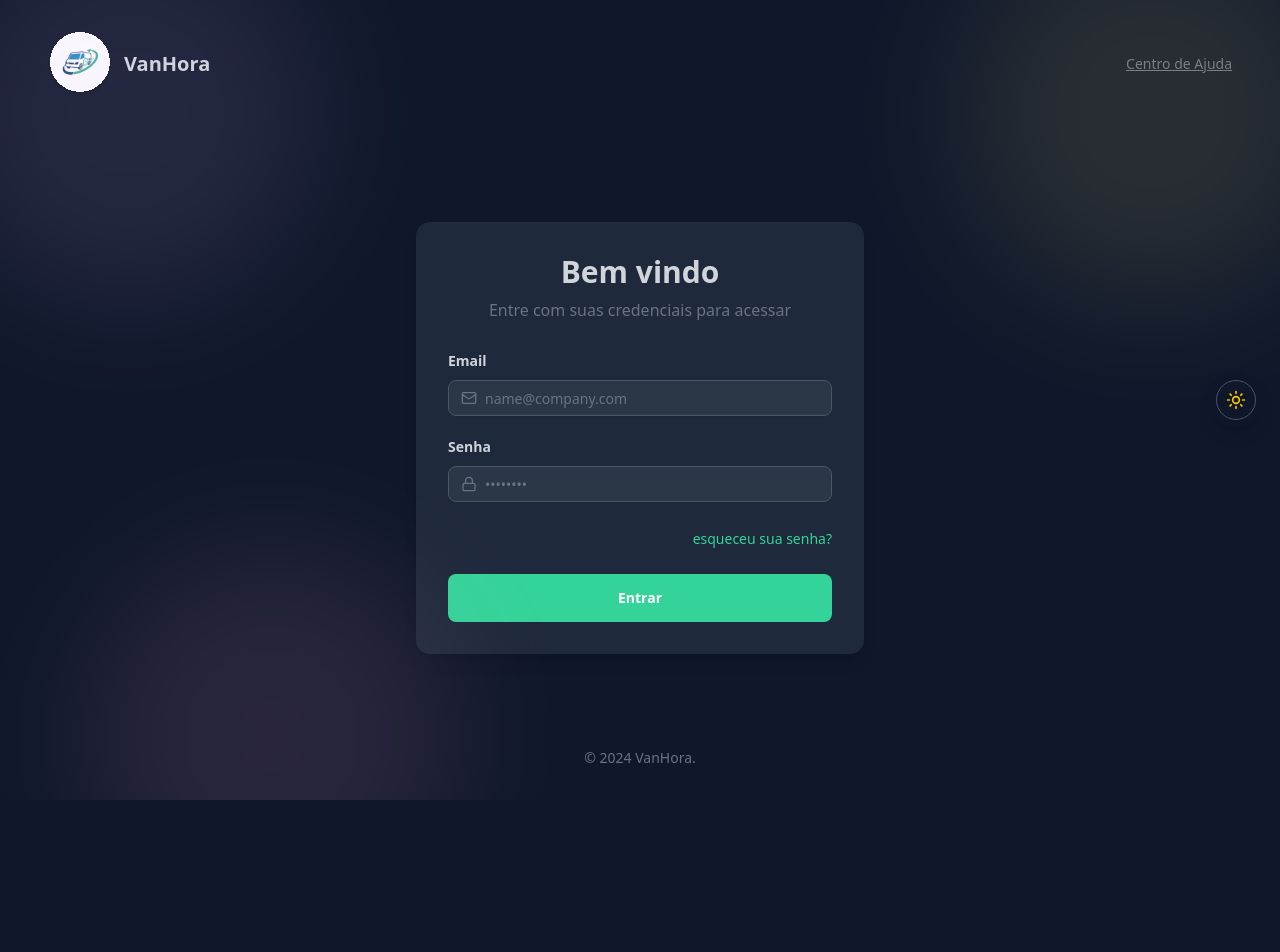
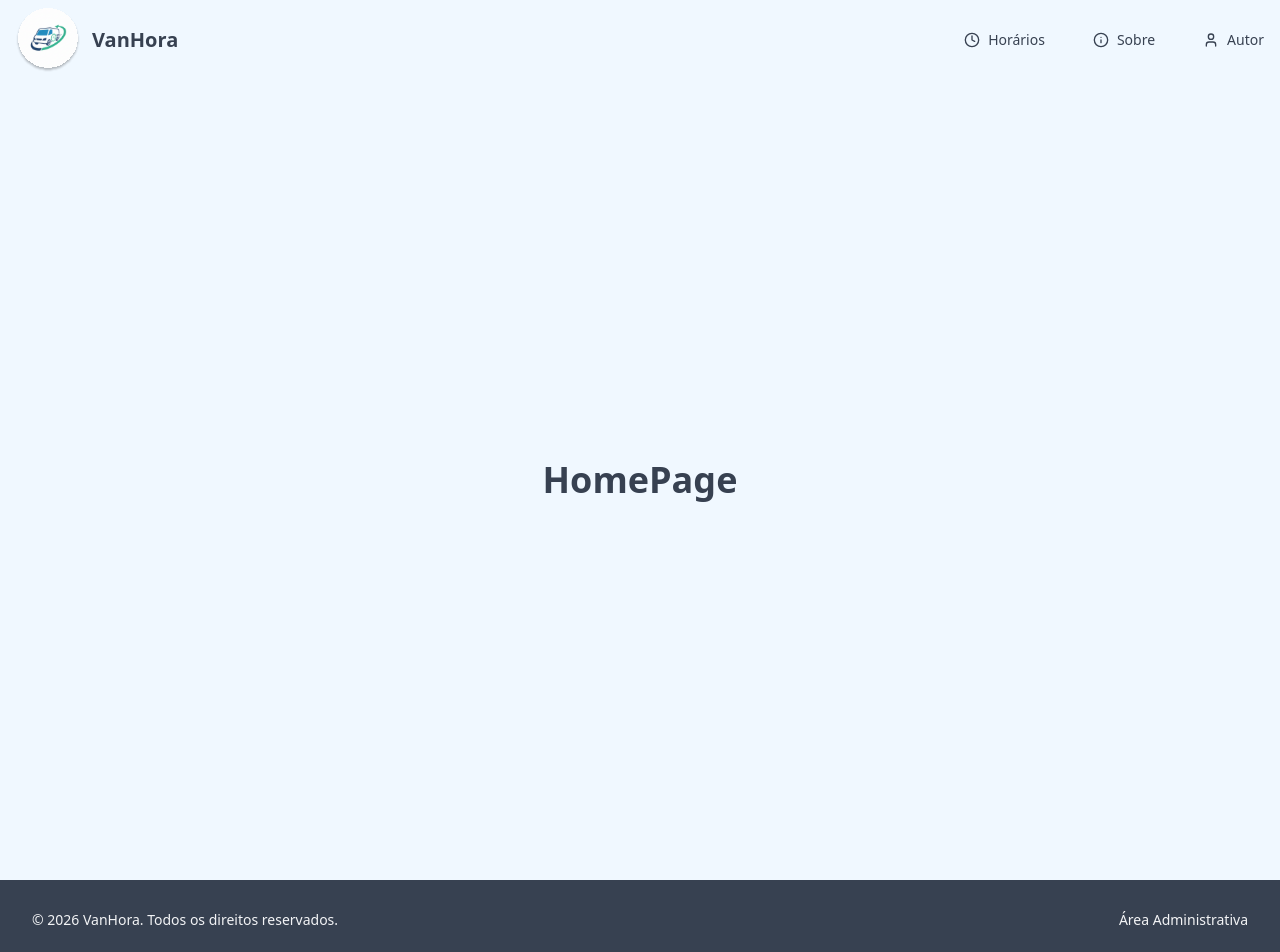
Before and after one commit to KaikMcpe12/vanhora-react, a React (Vite) app: page / in a window 1280 px wide. Shown: the top 952 px of the page. Before the commit the page ends 800 px from the top, so only its background shows below. Built offline with nearby package versions, Linux system fonts and the light colour scheme.

Commit message:
:sparkles: feat: created header and footer homepage

```diff
--- a/src/app.tsx
+++ b/src/app.tsx
@@ -6,7 +6,7 @@ import { router } from './routes'
 export function App() {
   return (
     <>
-      <ThemeProvider defaultTheme="dark" storageKey="vanhora-theme">
+      <ThemeProvider defaultTheme="light" storageKey="vanhora-theme">
         <RouterProvider router={router} />
       </ThemeProvider>
     </>
--- a/src/pages/_layouts/auth.tsx
+++ b/src/pages/_layouts/auth.tsx
@@ -28,7 +28,7 @@ export function AuthLayout() {
       </main>
 
       <footer className="text-muted-foreground pb-8 text-center text-sm">
-        © 2024 VanHora.
+        © 2026 VanHora.
       </footer>
 
       <div className="fixed right-4 top-4 z-50 md:top-1/2 md:-translate-y-1/2 -translate-y-1/2 rounded-full bg-background/80 p-2 shadow-lg backdrop-blur">
--- /dev/null
+++ b/src/pages/_layouts/home.tsx
@@ -0,0 +1,44 @@
+import { Clock, Info, User } from 'lucide-react'
+import { Link, Outlet } from 'react-router-dom'
+
+import Logo from '@/assets/logo.svg'
+
+export function Home() {
+  return (
+    <div className="bg-background-light text-text-main-light dark:bg-background-dark dark:text-text-main-dark relative flex min-h-screen flex-col overflow-hidden antialiased transition-colors duration-300">
+      <header className="flex items-center justify-between px-4 py-2">
+        <div className="flex items-center gap-3 font-semibold">
+          <img src={Logo} alt="VanHora Logo" className="h-16 w-16" />
+          <span className="text-foreground text-xl font-bold">VanHora</span>
+        </div>
+        <div className="flex items-center gap-12">
+          <Link to="/schedules" className="flex gap-2 items-center hover:text-primary text-sm font-medium transition-colors">
+            <Clock className="h-4 w-4" />
+            <span>Horários</span>
+          </Link>
+
+          <Link to="/about" className="flex gap-2 items-center hover:text-primary text-sm font-medium transition-colors">
+            <Info className="h-4 w-4" />
+            <span>Sobre</span>
+          </Link>
+
+          <Link to="/auth" className="flex gap-2 items-center hover:text-primary text-sm font-medium transition-colors">
+            <User className="h-4 w-4" />
+            <span>Autor</span>
+          </Link>
+        </div>
+      </header>
+
+      <div>
+        <Outlet />
+      </div>
+
+      <footer className='bg-foreground w-full h-20 flex items-center justify-between px-8'>
+        <span className='text-muted text-sm'>© 2026 VanHora. Todos os direitos reservados.</span>
+        <Link to='/sign-in' className='text-muted hover:text-primary-foreground hover:underline text-sm font-medium transition-colors'>
+          <span>Área Administrativa</span>
+        </Link>
+      </footer>
+    </div>
+  )
+}
--- /dev/null
+++ b/src/pages/home/homepage.tsx
@@ -0,0 +1,7 @@
+export function HomePage() {
+  return (
+    <div className="flex min-h-screen flex-col items-center justify-center py-2">
+      <h1 className="text-4xl font-bold">HomePage</h1>
+    </div>
+  )
+}
--- a/src/routes.tsx
+++ b/src/routes.tsx
@@ -2,17 +2,29 @@ import { createBrowserRouter } from 'react-router-dom'
 
 import { AppLayout } from './pages/_layouts/app'
 import { AuthLayout } from './pages/_layouts/auth'
+import { Home } from './pages/_layouts/home'
 import { NotFound } from './pages/404'
 import { Dashboard } from './pages/app/dashboard'
 import { SignIn } from './pages/auth/sign-in'
+import { HomePage } from './pages/home/homepage'
 
 export const router = createBrowserRouter([
+  {
+    path: '/',
+    element: <Home />,
+    children: [
+      {
+        index: true,
+        element: <HomePage />,
+      },
+    ],
+  },
   {
     path: '/',
     element: <AuthLayout />,
     children: [
       {
-        index: true,
+        path: 'sign-in',
         element: <SignIn />,
       },
     ],
```
